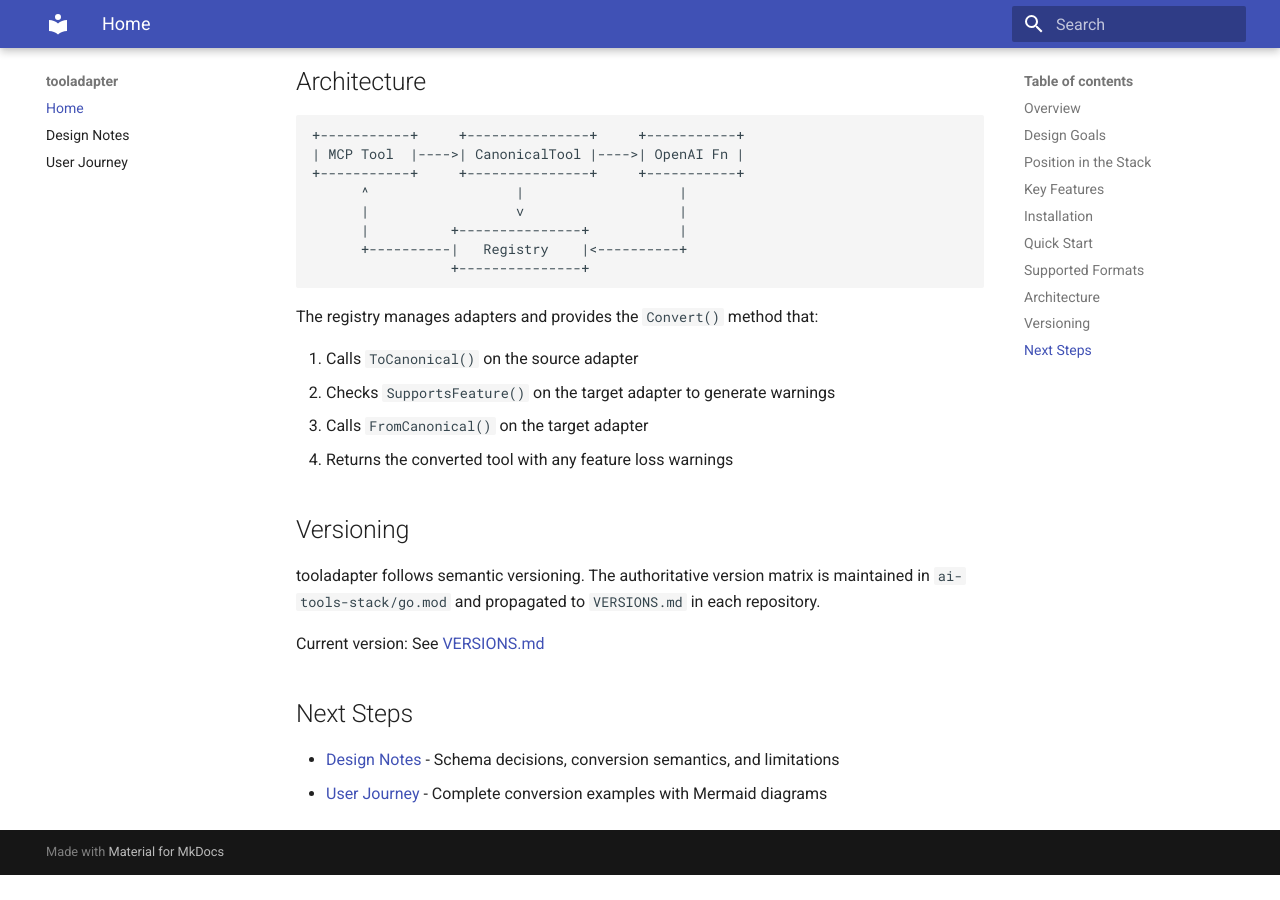
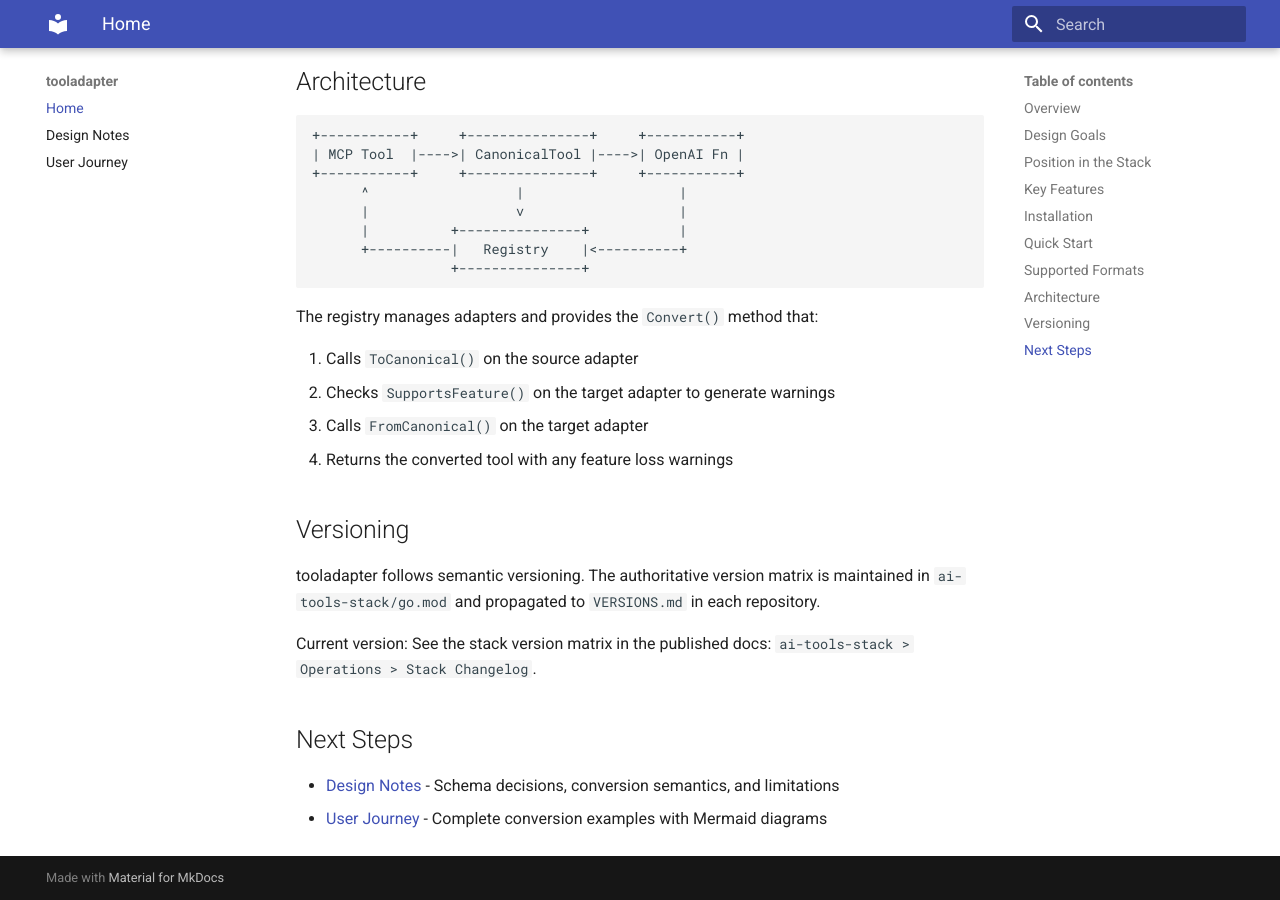
Before and after one commit to jonwraymond/tooladapter, an MkDocs documentation site: the page built from docs/index.md, in a window 1280 px wide and 900 px high, scrolled down 3130 px. Built offline with MkDocs 1.6.1 and Material for MkDocs 9.7.7, drawn with Linux system fonts in a browser that asks for light colours; before the commit the page ends 4005 px from its top, so only the background shows below that.

Commit message:
docs(tooladapter): update version matrix reference

```diff
--- a/docs/index.md
+++ b/docs/index.md
@@ -138,7 +138,8 @@ The registry manages adapters and provides the `Convert()` method that:
 
 tooladapter follows semantic versioning. The authoritative version matrix is maintained in `ai-tools-stack/go.mod` and propagated to `VERSIONS.md` in each repository.
 
-Current version: See [VERSIONS.md](../VERSIONS.md)
+Current version: See the stack version matrix in the published docs:
+`ai-tools-stack > Operations > Stack Changelog`.
 
 ## Next Steps
 
```
